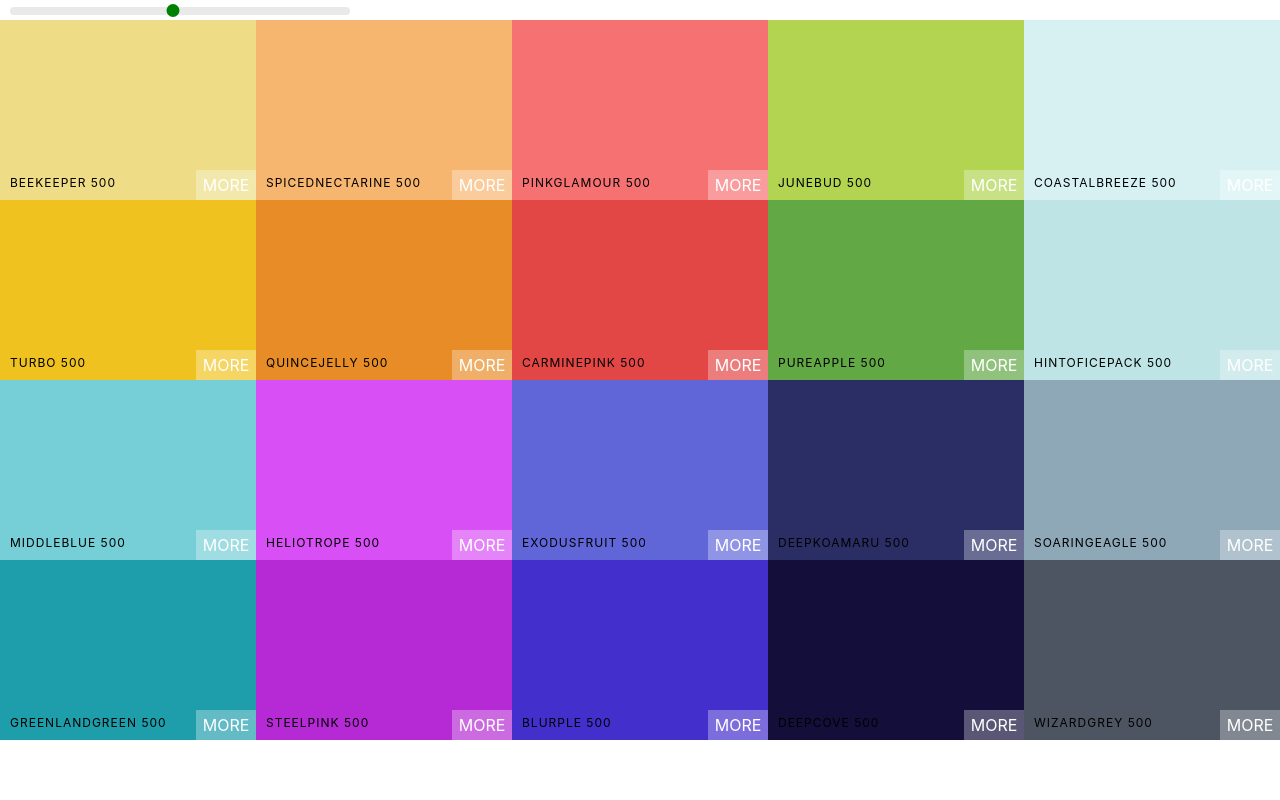
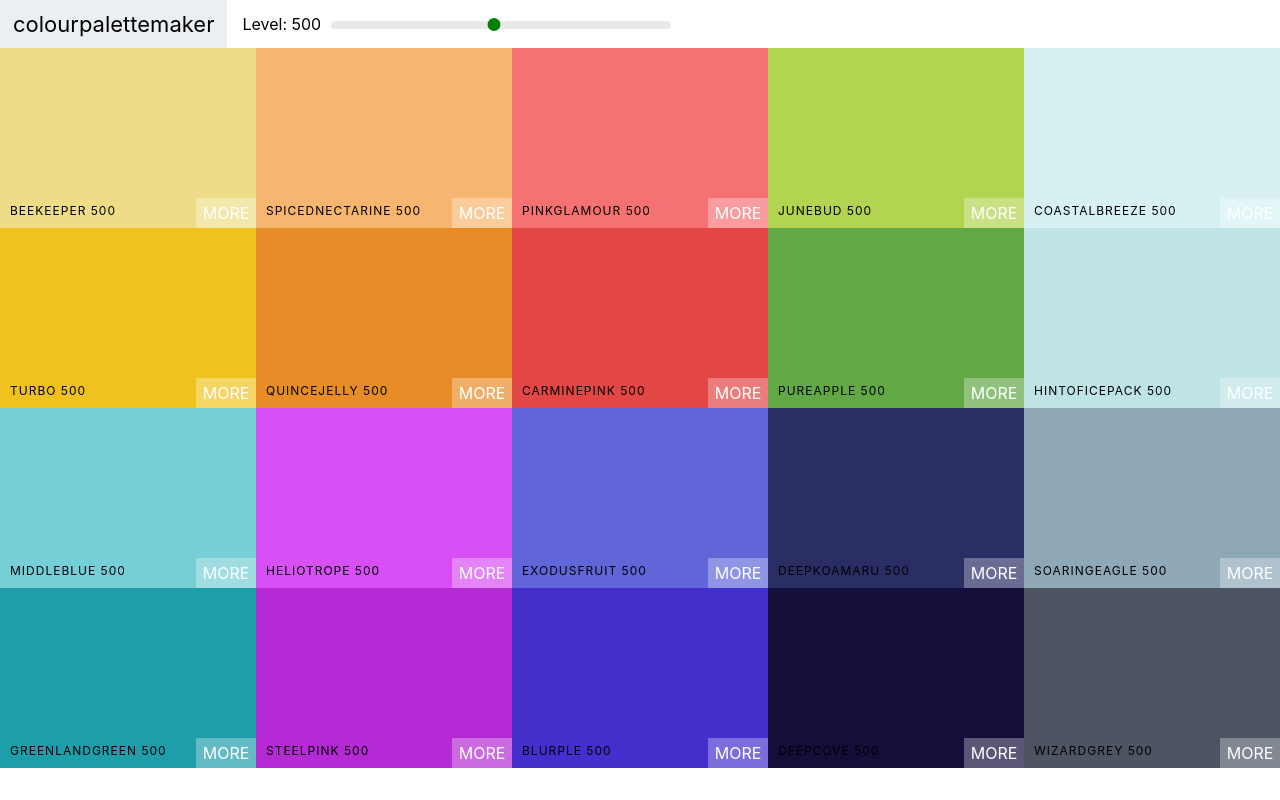
Before and after one commit to MrGarrySingh/colour-palette-maker, a React (Create React App) app: page / in a window 1280 px wide. Built offline with nearby package versions, Linux system fonts and the light colour scheme.

Commit message:
Navbar Component

```diff
--- /dev/null
+++ b/src/components/Navbar/Navbar.css
@@ -0,0 +1,52 @@
+.navbar {
+  display: flex;
+  align-items: center;
+  justify-content: flex-start;
+  height: 6vh;
+}
+
+.navbar__logo {
+  margin-right: 15px;
+  padding: 0 13px;
+  font-size: 22px;
+  background-color: #eceff1;
+  height: 100%;
+  display: flex;
+  align-items: center;
+}
+
+.navbar__logo a {
+  text-decoration: none;
+  color: black;
+}
+
+.navbar__sliderContainer {
+}
+
+.navbar__slider {
+  width: 340px;
+  margin: 0 10px;
+  display: inline-block;
+}
+
+.rc-slider-track {
+  background-color: transparent;
+}
+
+.rc-slider-handle,
+.rc-slider-handle:active,
+.rc-slider-handle:focus,
+.rc-slider-handle:hover {
+  background-color: green;
+  outline: none;
+  border: 2px solid green;
+  box-shadow: none;
+  width: 13px;
+  height: 13px;
+  margin-left: -7px;
+  margin-top: -3px;
+}
+
+.rc-slider-rail {
+  height: 8px;
+}
--- /dev/null
+++ b/src/components/Navbar/Navbar.jsx
@@ -0,0 +1,29 @@
+import React from "react";
+import Slider from "rc-slider";
+
+import "rc-slider/assets/index.css";
+import "./Navbar.css";
+
+const Navbar = ({ level, changeLevel }) => {
+  return (
+    <header className="navbar">
+      <div className="navbar__logo">
+        <a href="/">colourpalettemaker</a>
+      </div>
+      <div className="navbar__sliderContainer">
+        <span>Level: {level}</span>
+        <div className="navbar__slider">
+          <Slider
+            defaultValue={level}
+            min={100}
+            max={900}
+            step={100}
+            onAfterChange={changeLevel}
+          />
+        </div>
+      </div>
+    </header>
+  );
+};
+
+export default Navbar;
--- a/src/components/Palette/Palette.jsx
+++ b/src/components/Palette/Palette.jsx
@@ -1,8 +1,7 @@
 import React, { useState } from "react";
 import ColourBox from "../ColourBox/ColourBox.jsx";
-import Slider from "rc-slider";
+import Navbar from "../Navbar/Navbar.jsx";
 
-import "rc-slider/assets/index.css";
 import "./Palette.css";
 
 function Palette({ palette }) {
@@ -14,16 +13,7 @@ function Palette({ palette }) {
 
   return (
     <div className="palette">
-      <div className="palette__slider">
-        <Slider
-          defaultValue={level}
-          min={100}
-          max={900}
-          step={100}
-          onAfterChange={changeLevel}
-        />
-      </div>
-      {/* Navbar */}
+      <Navbar level={level} changeLevel={changeLevel} />
       <div className="palette__colors">
         {palette.colors[level].map((color) => (
           <ColourBox bgColor={color.hex} name={color.name} />
```
